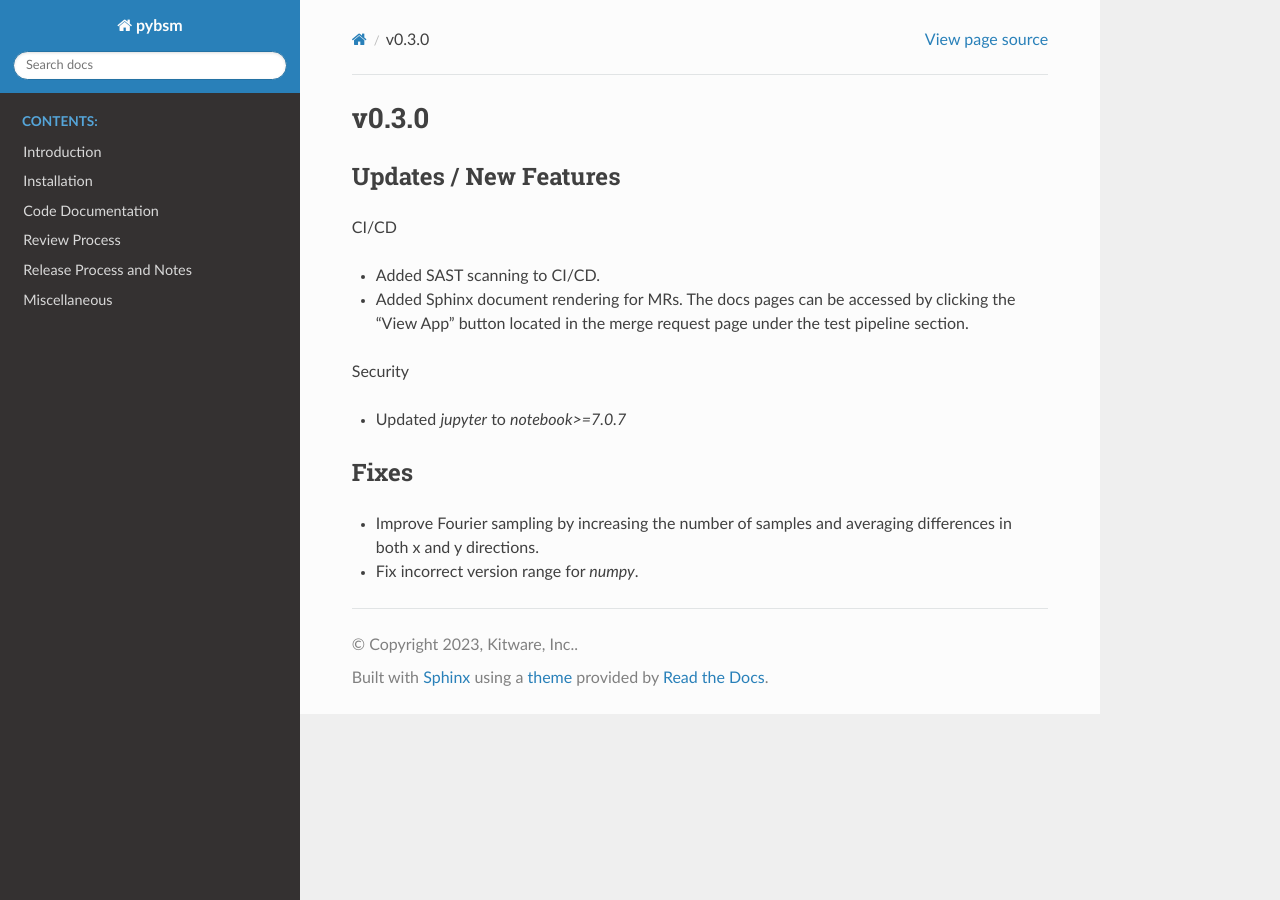
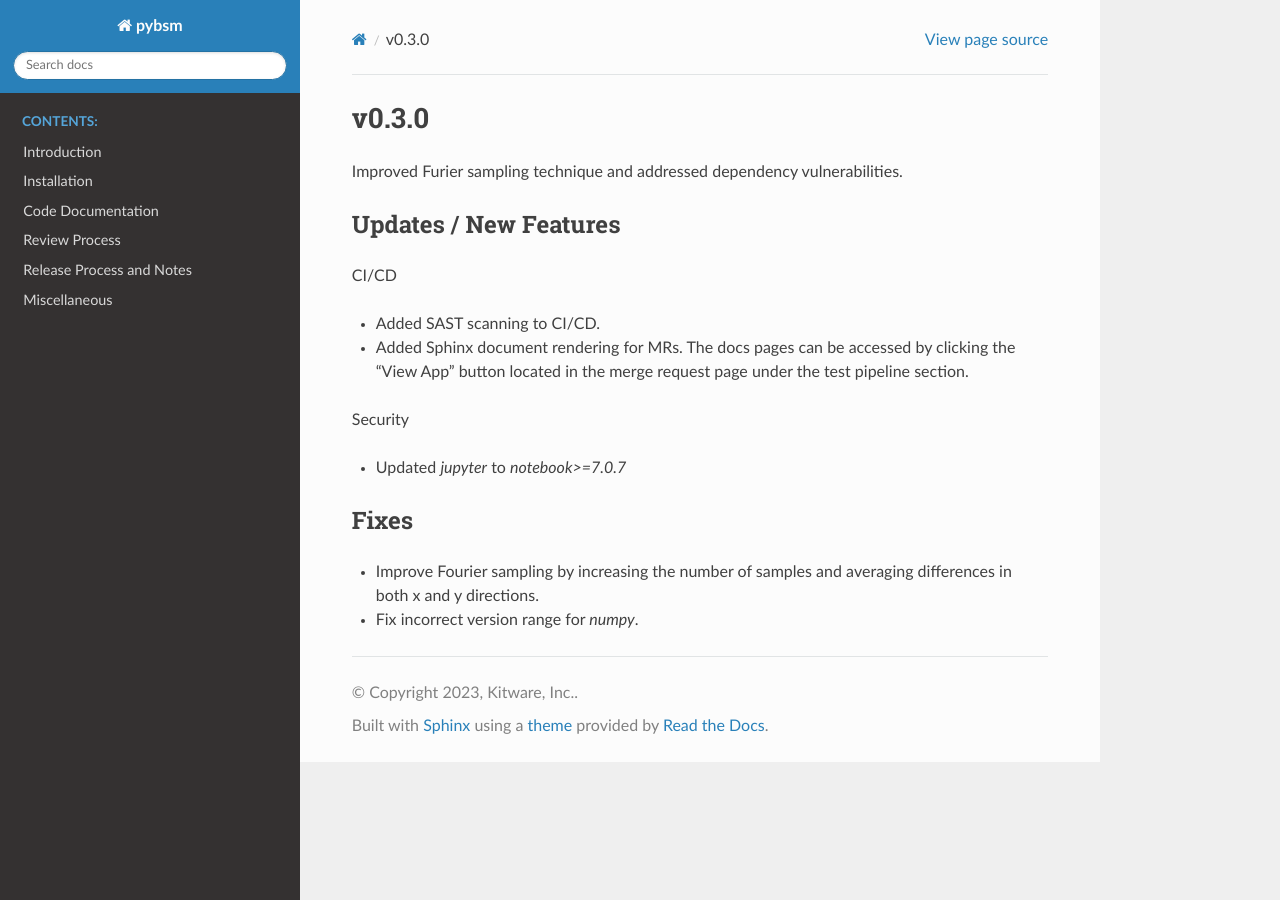
Before and after one commit to Kitware/pybsm, a Sphinx documentation site: the page built from docs/release_notes/v0.3.0.rst, in a window 1280 px wide. Built offline with Sphinx 7.4.7 and the Read the Docs theme 2.0.0, drawn with Linux system fonts in a browser that asks for light colours.

Commit message:
Updated release notes

```diff
--- a/docs/release_notes/v0.3.0.rst
+++ b/docs/release_notes/v0.3.0.rst
@@ -1,5 +1,7 @@
 v0.3.0
 ======
+
+Improved Furier sampling technique and addressed dependency vulnerabilities.
 
 Updates / New Features
 ----------------------
```
